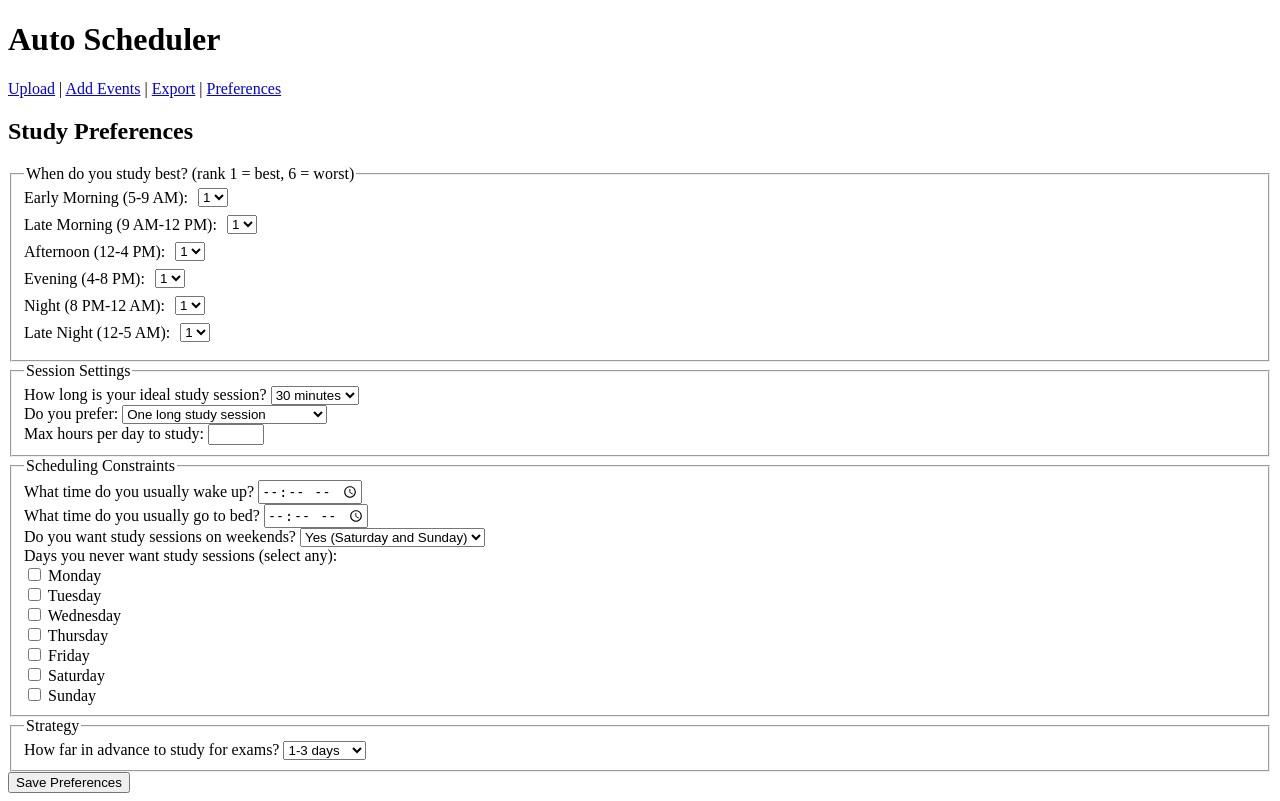
After one commit to SGrimsley02/EECS581_Project_3, a Django app: page /scheduler/preferences/ in a window 1280 px wide. The commit adds this page. Run offline with Django 5.2, Linux system fonts and the light colour scheme.

Commit message:
Add study preferences feature with session storage

```diff
--- a/auto_scheduler/apps/scheduler/forms.py
+++ b/auto_scheduler/apps/scheduler/forms.py
@@ -1,9 +1,9 @@
 '''
 Name: apps/scheduler/forms.py
-Description: Forms for file uploading in the scheduler app.
-Authors: Kiara Grimsley
+Description: Forms for file uploading in the scheduler app and study preferences questionnaire.
+Authors: Kiara Grimsley, Audrey Pan
 Created: November 7, 2025
-Last Modified: November 7, 2025
+Last Modified: November 9, 2025
 '''
 
 from django import forms
@@ -16,3 +16,86 @@ class ICSUploadForm(forms.Form):
         help_text="Select a .ics file to upload.",
         widget=forms.ClearableFileInput(attrs={'accept': '.ics'})
     )
+
+class StudyPreferencesForm(forms.Form):
+    '''Initial study preferences questionnaire'''
+
+    # Ranking 1-6 for each time window (1 = best). Stored as strings and validated for uniqueness.
+    RANK_CHOICES = [(i, str(i)) for i in range(1, 7)]
+    early_morning_rank = forms.ChoiceField(label="Early Morning (5-9 AM)", choices=RANK_CHOICES)
+    late_morning_rank  = forms.ChoiceField(label="Late Morning (9 AM-12 PM)", choices=RANK_CHOICES)
+    afternoon_rank     = forms.ChoiceField(label="Afternoon (12-4 PM)", choices=RANK_CHOICES)
+    evening_rank       = forms.ChoiceField(label="Evening (4-8 PM)", choices=RANK_CHOICES)
+    night_rank         = forms.ChoiceField(label="Night (8 PM-12 AM)", choices=RANK_CHOICES)
+    late_night_rank    = forms.ChoiceField(label="Late Night (12-5 AM)", choices=RANK_CHOICES)
+
+    # Preferred length of an individual study session
+    IDEAL_LEN_CHOICES = [
+        ("30m", "30 minutes"),
+        ("1h", "1 hour"),
+        ("1h30", "1.5 hours"),
+        ("2h_plus", "2+ hours"),
+    ]
+    ideal_length = forms.ChoiceField(label="How long is your ideal study session?", choices=IDEAL_LEN_CHOICES)
+
+    # Single long session vs multiple short sessions
+    SESSION_STYLE_CHOICES = [
+        ("single", "One long study session"),
+        ("multiple", "Multiple shorter study sessions"),
+    ]
+    session_style = forms.ChoiceField(label="Do you prefer", choices=SESSION_STYLE_CHOICES)
+
+    # Maximum number of total study hours per day the system should schedule
+    max_hours_per_day = forms.IntegerField(label="Max hours per day to study", min_value=0, max_value=24)
+
+    # Wake and sleep times (stored as "HH:MM" string later in session)
+    wake_time = forms.TimeField(label="What time do you usually wake up?", widget=forms.TimeInput(attrs={'type': 'time'}))
+    bed_time  = forms.TimeField(label="What time do you usually go to bed?", widget=forms.TimeInput(attrs={'type': 'time'}))
+
+    # Weekend rules for whether the scheduler may assign study sessions
+    WEEKENDS_CHOICES = [
+        ("yes", "Yes (Saturday and Sunday)"),
+        ("no", "No"),
+        ("sunday_only", "Only Sundays"),
+    ]
+    weekends = forms.ChoiceField(label="Do you want study sessions on weekends?", choices=WEEKENDS_CHOICES)
+
+    # Days to fully block out from scheduling
+    DAYS = [
+        ("mon", "Monday"), ("tue", "Tuesday"), ("wed", "Wednesday"),
+        ("thu", "Thursday"), ("fri", "Friday"), ("sat", "Saturday"), ("sun", "Sunday"),
+    ]
+    blackout_days = forms.MultipleChoiceField(
+        label="Days you never want study sessions (select any)",
+        choices=DAYS,
+        required=False,
+        widget=forms.CheckboxSelectMultiple
+    )
+
+    # How far in advance the student likes to begin exam prep
+    LOOKAHEAD_CHOICES = [
+        ("1_3", "1-3 days"),
+        ("4_6", "4-6 days"),
+        ("1w",  "1 week"),
+        ("2w+", "2 weeks +"),
+    ]
+    lookahead = forms.ChoiceField(label="How far in advance to study for exams?", choices=LOOKAHEAD_CHOICES)
+
+    def clean(self):
+        '''Ensure all ranks 1-6 are unique'''
+        cleaned = super().clean()
+
+        # Extract all rank selections
+        ranks = [
+            cleaned.get("early_morning_rank"),
+            cleaned.get("late_morning_rank"),
+            cleaned.get("afternoon_rank"),
+            cleaned.get("evening_rank"),
+            cleaned.get("night_rank"),
+            cleaned.get("late_night_rank"),
+        ]
+
+        # Only validate if all ranks exist (avoids None comparison issues)
+        if None not in ranks and len(set(ranks)) != 6:
+            raise forms.ValidationError("Please assign a unique rank (1-6) to each time window.")
+        return cleaned
--- a/auto_scheduler/apps/scheduler/templates/base.html
+++ b/auto_scheduler/apps/scheduler/templates/base.html
@@ -3,9 +3,11 @@
     Name: apps/scheduler/templates/base.html
     Description: HTML template for the standard base layout.
                 All other templates extend this one.
-    Authors: Kiara Grimsley
+                Includes global navigation, message rendering, and
+                light styling for layout and alerts.
+    Authors: Kiara Grimsley, Audrey Pan
     Created: November 7, 2025
-    Last Modified: November 7, 2025
+    Last Modified: November 9, 2025
 -->
 
 <!-- Metadata -->
@@ -14,19 +16,52 @@
     <meta charset="UTF-8" />
     <title>{% block title %}Auto Scheduler{% endblock %}</title>
     <!-- CSS if needed -->
+     <style>
+        .messages {
+            margin: 1rem 0;
+        }
+
+        .message {
+            padding: 10px 15px;
+            border-radius: 6px;
+            margin-bottom: 10px;
+        }
+        .message.prefs-bold-red {
+            color: #b91c1c; /* Red-700 */
+            background: #fee2e2; /* Red-100 */
+            border: 1px solid #fecaca; /* Red-200 */
+            font-weight: 700; /* Bold */
+        }
+        .rank-row {
+        margin-bottom: 8px;
+        display: flex;
+        align-items: center;
+        gap: 10px;
+        }
+    </style>
 </head>
 
 <body>
     <header>
         <h1>Auto Scheduler</h1>
         <nav>
+
             <a href="{% url 'scheduler:upload_ics' %}">Upload</a> |
             <a href="{% url 'scheduler:add_events' %}">Add Events</a> |
-            <a href="{% url 'scheduler:view_calendar' %}">Export</a>
+            <a href="{% url 'scheduler:view_calendar' %}">Export</a> |
+            <a href="{% url 'scheduler:preferences' %}">Preferences</a>
         </nav>
     </header>
 
     <main>
+        {% if messages %}
+            <div class="messages">
+                {% for message in messages %}
+                    <div class="message {% if message.tags %}{{ message.tags }}{% endif %}">{{ message }}</div>
+                {% endfor %}
+            </div>
+        {% endif %}
+
         {% block content %}
         <!-- Page-specific content goes here -->
         {% endblock %}
--- /dev/null
+++ b/auto_scheduler/apps/scheduler/templates/preferences.html
@@ -0,0 +1,73 @@
+<!--
+    Name: apps/scheduler/templates/preferences.html
+    Description: Template for the study preferences questionnaire. Displays the
+                 full form where users can create or update their scheduling
+                 preferences, including time rankings, daily limits, sleep
+                 schedule, weekend rules, and exam preparation strategy.
+    Authors: Audrey Pan
+    Created: November 9, 2025
+    Last Modified: November 9, 2025
+-->
+{% extends "base.html" %}
+{% block title %}Preferences – Auto Scheduler{% endblock %}
+{% block content %}
+<h2>Study Preferences</h2>
+<form method="post">
+  {% csrf_token %}
+  <fieldset>
+  <legend>When do you study best? (rank 1 = best, 6 = worst)</legend>
+
+  <div class="rank-row">
+    {{ form.early_morning_rank.label_tag }} {{ form.early_morning_rank }}
+  </div>
+
+  <div class="rank-row">
+    {{ form.late_morning_rank.label_tag }} {{ form.late_morning_rank }}
+  </div>
+
+  <div class="rank-row">
+    {{ form.afternoon_rank.label_tag }} {{ form.afternoon_rank }}
+  </div>
+
+  <div class="rank-row">
+    {{ form.evening_rank.label_tag }} {{ form.evening_rank }}
+  </div>
+
+  <div class="rank-row">
+    {{ form.night_rank.label_tag }} {{ form.night_rank }}
+  </div>
+
+  <div class="rank-row">
+    {{ form.late_night_rank.label_tag }} {{ form.late_night_rank }}
+  </div>
+</fieldset>
+
+
+  <fieldset>
+    <legend>Session Settings</legend>
+    {{ form.ideal_length.label_tag }} {{ form.ideal_length }}<br/>
+    {{ form.session_style.label_tag }} {{ form.session_style }}<br/>
+    {{ form.max_hours_per_day.label_tag }} {{ form.max_hours_per_day }}
+  </fieldset>
+
+  <fieldset>
+    <legend>Scheduling Constraints</legend>
+    {{ form.wake_time.label_tag }} {{ form.wake_time }}<br/>
+    {{ form.bed_time.label_tag }} {{ form.bed_time }}<br/>
+    {{ form.weekends.label_tag }} {{ form.weekends }}<br/>
+    {{ form.blackout_days.label_tag }}<br/>
+    {{ form.blackout_days }}
+  </fieldset>
+
+  <fieldset>
+    <legend>Strategy</legend>
+    {{ form.lookahead.label_tag }} {{ form.lookahead }}
+  </fieldset>
+
+  {% if form.non_field_errors %}
+    <div class="message">{{ form.non_field_errors }}</div>
+  {% endif %}
+
+  <button type="submit">Save Preferences</button>
+</form>
+{% endblock %}
--- a/auto_scheduler/apps/scheduler/urls.py
+++ b/auto_scheduler/apps/scheduler/urls.py
@@ -1,9 +1,9 @@
 '''
 Name: apps/scheduler/urls.py
 Description: URL configurations for the scheduler.
-Authors: Kiara Grimsley
+Authors: Kiara Grimsley, Audrey Pan
 Created: October 26, 2025
-Last Modified: November 7, 2025
+Last Modified: November 9, 2025
 '''
 
 from django.urls import path
@@ -14,6 +14,7 @@ app_name = "scheduler"
 
 urlpatterns = [
     path('', lambda request: redirect('scheduler:upload_ics')),
+    path('preferences/', views.preferences, name='preferences'),
     path('upload_ics/', views.upload_ics, name='upload_ics'),
     path('add_events/', views.add_events, name='add_events'),
     path('view_calendar/', views.view_calendar, name='view_calendar'),
--- a/auto_scheduler/apps/scheduler/views.py
+++ b/auto_scheduler/apps/scheduler/views.py
@@ -1,17 +1,57 @@
 '''
 Name: apps/scheduler/views.py
-Description: Views for handling scheduler functionality.
-Authors: Kiara Grimsley
+Description: Views for handling scheduler functionality and the
+             study preferences form
+Authors: Kiara Grimsley, Audrey Pan
 Created: October 26, 2025
-Last Modified: October 26, 2025
+Last Modified: November 9, 2025
 '''
 
 from django.shortcuts import render, redirect
 from django.core.files.storage import default_storage # Whatever our defined storage is
 from django.urls import reverse
 from django.http import StreamingHttpResponse
-from .forms import ICSUploadForm
+from .forms import ICSUploadForm, StudyPreferencesForm
 from .utils.icsImportExport import import_ics, export_ics
+from django.contrib import messages
+
+
+def preferences(request):
+    """
+    Create/update study preferences. Stores selections in session (JSON-safe).
+    Shows a success message on save.
+    """
+    # Pull previously saved preferences (if any) from the session
+    initial = request.session.get('study_preferences', None)
+
+    if request.method == 'POST':
+        # Bind submitted from values
+        form = StudyPreferencesForm(request.POST)
+
+        if form.is_valid():
+            # Copy values so we can modify thme safely
+            cleaned = form.cleaned_data.copy()
+
+            # Make TimeField values JSON-safe, so convert them to strs that are safe
+            for key in ('wake_time', 'bed_time'):
+                if cleaned.get(key):
+                    cleaned[key] = cleaned[key].strftime('%H:%M')
+
+            # Store updated preferences in the session
+            request.session['study_preferences'] = cleaned
+            request.session.modified = True
+
+            # Show success banner on the next load
+            messages.add_message(request, messages.INFO, "Preferences saved.", extra_tags="prefs-bold-red")
+
+            # Redirect to avoid resubmission on refresh
+            return redirect('scheduler:preferences')
+    else:
+        # GET request, show the form prefilled with saved values (if any)
+        form = StudyPreferencesForm(initial=initial)
+
+    # Render the page with the form
+    return render(request, 'preferences.html', {'form': form})
 
 
 def upload_ics(request):
```
